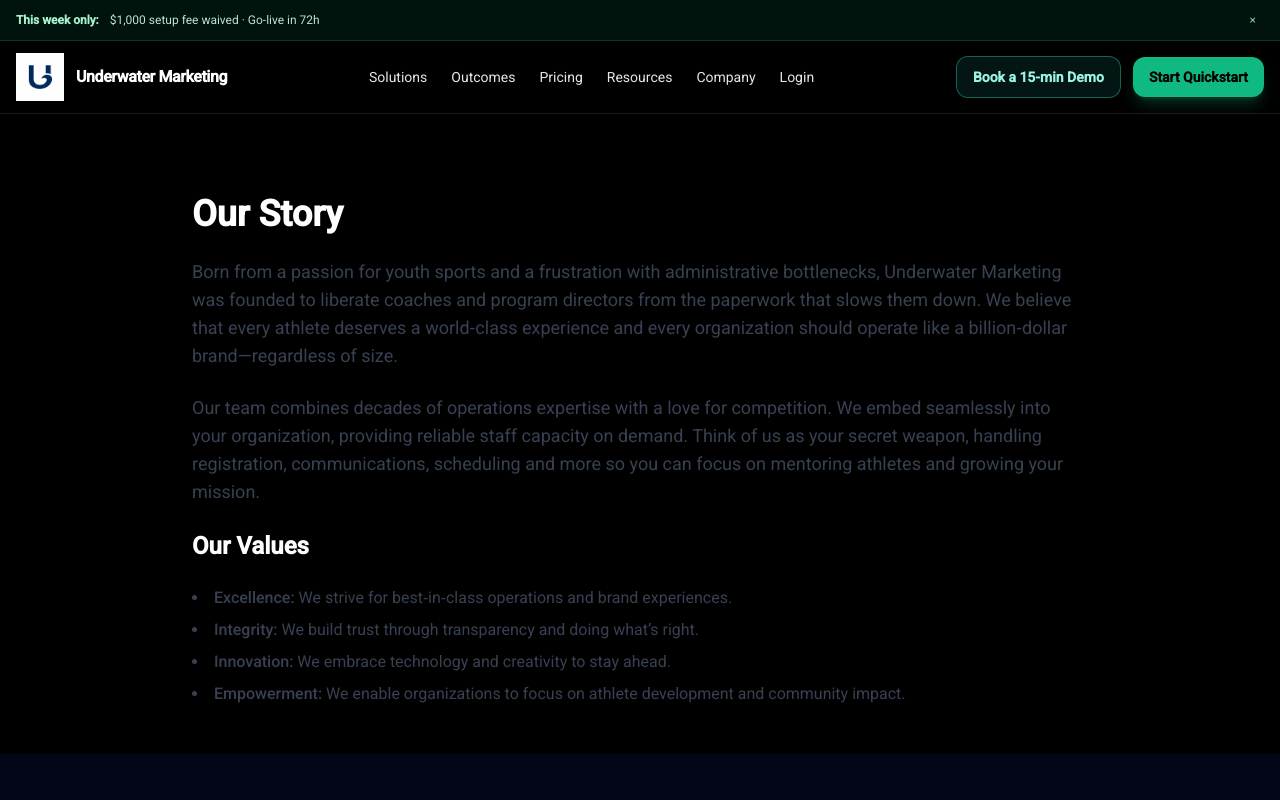
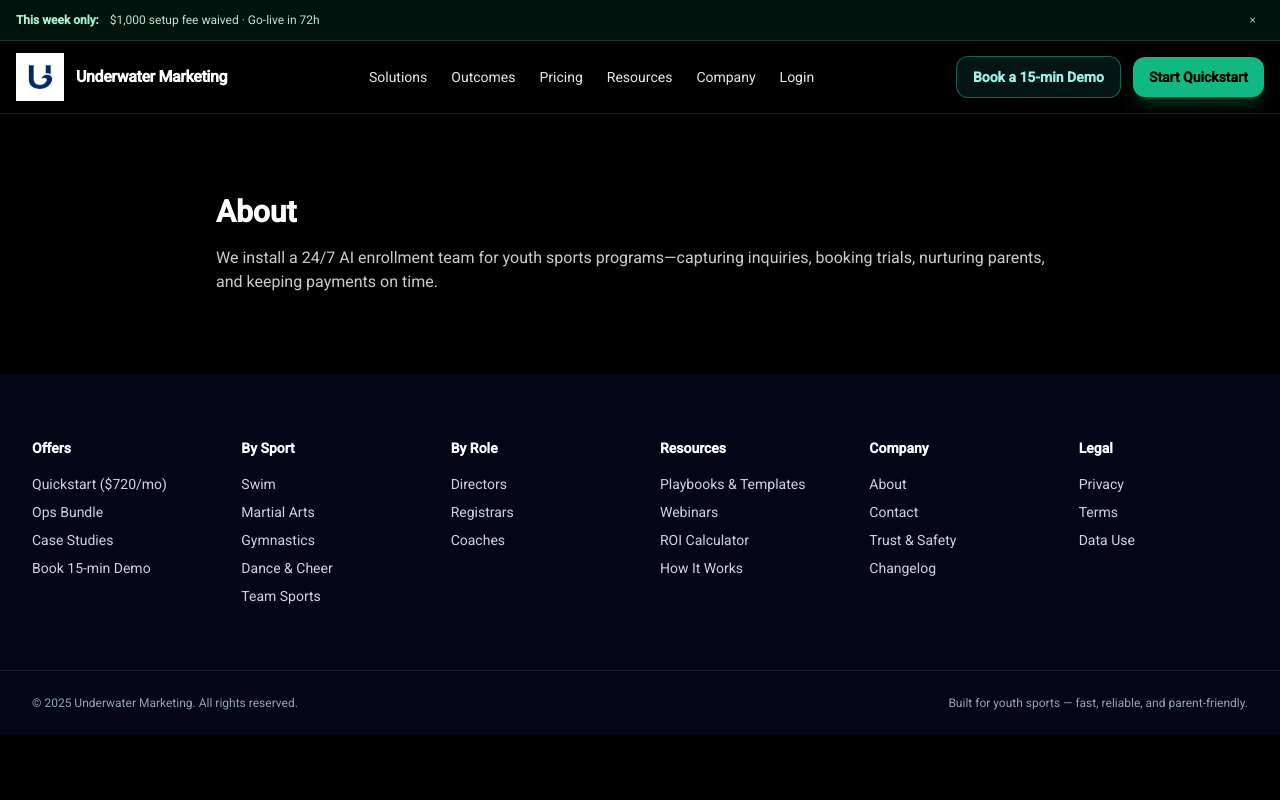
Before and after one commit to Swimrad/uwatermarketing-site, a Next.js app: page /about in a window 1280 px wide. Shown: the top 800 px of the page. Built offline with nearby package versions, Linux system fonts and the light colour scheme.

Commit message:
fix(nav): ensure single global header; remove page-level bars/nav on Contact/About

```diff
--- a/components/Navbar.js
+++ /dev/null
@@ -1,5 +0,0 @@
-// components/Navbar.js
-// Temporary noop to remove the legacy secondary nav without breaking imports.
-export default function Navbar() {
-  return null;
-}
--- a/pages/about.js
+++ b/pages/about.js
@@ -1,50 +1,27 @@
-import Head from 'next/head';
-import Navbar from '@/components/Navbar';
-import Footer from '@/components/Footer';
+// pages/about.js
+import Head from "next/head";
+import Footer from "../components/Footer";
 
 export default function About() {
   return (
     <>
       <Head>
-        <title>About – Underwater Marketing</title>
-        <meta
-          name="description"
-          content="Learn about the vision and story behind Underwater Marketing, the trusted partner for youth sports organizations seeking elite operational support."
-        />
-        <meta property="og:title" content="About – Underwater Marketing" />
-        <meta
-          property="og:description"
-          content="Learn about the vision and story behind Underwater Marketing, the trusted partner for youth sports organizations seeking elite operational support."
-        />
+        <title>About | Underwater Marketing</title>
+        <meta name="description" content="Who we are and what we do." />
       </Head>
-      <Navbar />
-      <main className="pt-20 pb-12 px-4">
-        <div className="max-w-4xl mx-auto space-y-6">
-          <h1 className="text-4xl font-bold text-brand-dark mb-4">Our Story</h1>
-          <p className="text-lg text-gray-700">
-            Born from a passion for youth sports and a frustration with administrative
-            bottlenecks, Underwater Marketing was founded to liberate coaches and program
-            directors from the paperwork that slows them down. We believe that
-            every athlete deserves a world‑class experience and every organization
-            should operate like a billion‑dollar brand—regardless of size.
+
+      <main className="bg-black text-white">
+        {/* No AnnouncementBar / Header here */}
+        <section className="mx-auto max-w-4xl px-6 py-20">
+          <h1 className="text-3xl font-bold">About</h1>
+          <p className="mt-4 text-white/80">
+            We install a 24/7 AI enrollment team for youth sports programs—capturing inquiries,
+            booking trials, nurturing parents, and keeping payments on time.
           </p>
-          <p className="text-lg text-gray-700">
-            Our team combines decades of operations expertise with a love for
-            competition. We embed seamlessly into your organization, providing
-            reliable staff capacity on demand. Think of us as your secret weapon,
-            handling registration, communications, scheduling and more so you can
-            focus on mentoring athletes and growing your mission.
-          </p>
-          <h2 className="text-2xl font-semibold text-brand-dark mt-8">Our Values</h2>
-          <ul className="list-disc list-inside text-gray-700 space-y-2">
-            <li><span className="font-medium text-brand-dark">Excellence:</span> We strive for best‑in‑class operations and brand experiences.</li>
-            <li><span className="font-medium text-brand-dark">Integrity:</span> We build trust through transparency and doing what’s right.</li>
-            <li><span className="font-medium text-brand-dark">Innovation:</span> We embrace technology and creativity to stay ahead.</li>
-            <li><span className="font-medium text-brand-dark">Empowerment:</span> We enable organizations to focus on athlete development and community impact.</li>
-          </ul>
-        </div>
+        </section>
+
+        <Footer />
       </main>
-      <Footer />
     </>
   );
 }
--- a/pages/contact.js
+++ b/pages/contact.js
@@ -1,30 +1,28 @@
+// pages/contact.js
 import Head from "next/head";
-import Header from "@/components/Header";
-import Footer from "@/components/Footer";
+import Footer from "../components/Footer";
+import ContactForm from "../components/ContactForm";
 
-export default function Contact(){
+export default function Contact() {
   return (
     <>
-      <Head><title>Contact – Underwater Marketing</title></Head>
-      <Header onBook={()=>{}}/>
-      {/* Hide sticky-bar on this page via a tiny style in _document if needed */}
-      <main className="mx-auto max-w-3xl px-6 pt-28 pb-16">
-        <h1 className="font-display text-4xl font-extrabold text-brand-char text-center">Contact</h1>
-        <p className="text-center mt-3 text-brand-char/70">We reply the same day.</p>
+      <Head>
+        <title>Contact | Underwater Marketing</title>
+        <meta name="description" content="We reply the same day." />
+      </Head>
 
-        <section className="mt-8 card">
-          <div id="ghl-contact-form">
-            <iframe
-              src="https://api.leadconnectorhq.com/widget/form/bOg3QMtZ6E519uGw8PTO"
-              style={{width:"100%",height:"1055px",border:"none",borderRadius:"12px"}}
-              id="inline-bOg3QMtZ6E519uGw8PTO"
-              title="Contact Us Form"
-            />
-            <script src="https://link.msgsndr.com/js/form_embed.js"/>
+      <main className="bg-black text-white">
+        {/* Do NOT render AnnouncementBar / Header here. They are global in _app.js */}
+        <section className="mx-auto max-w-4xl px-6 py-20">
+          <h1 className="text-3xl font-bold text-center">Contact</h1>
+          <p className="mt-2 text-center text-white/70">We reply the same day.</p>
+          <div className="mt-8">
+            <ContactForm />
           </div>
         </section>
+
+        <Footer />
       </main>
-      <Footer/>
     </>
   );
 }
```
